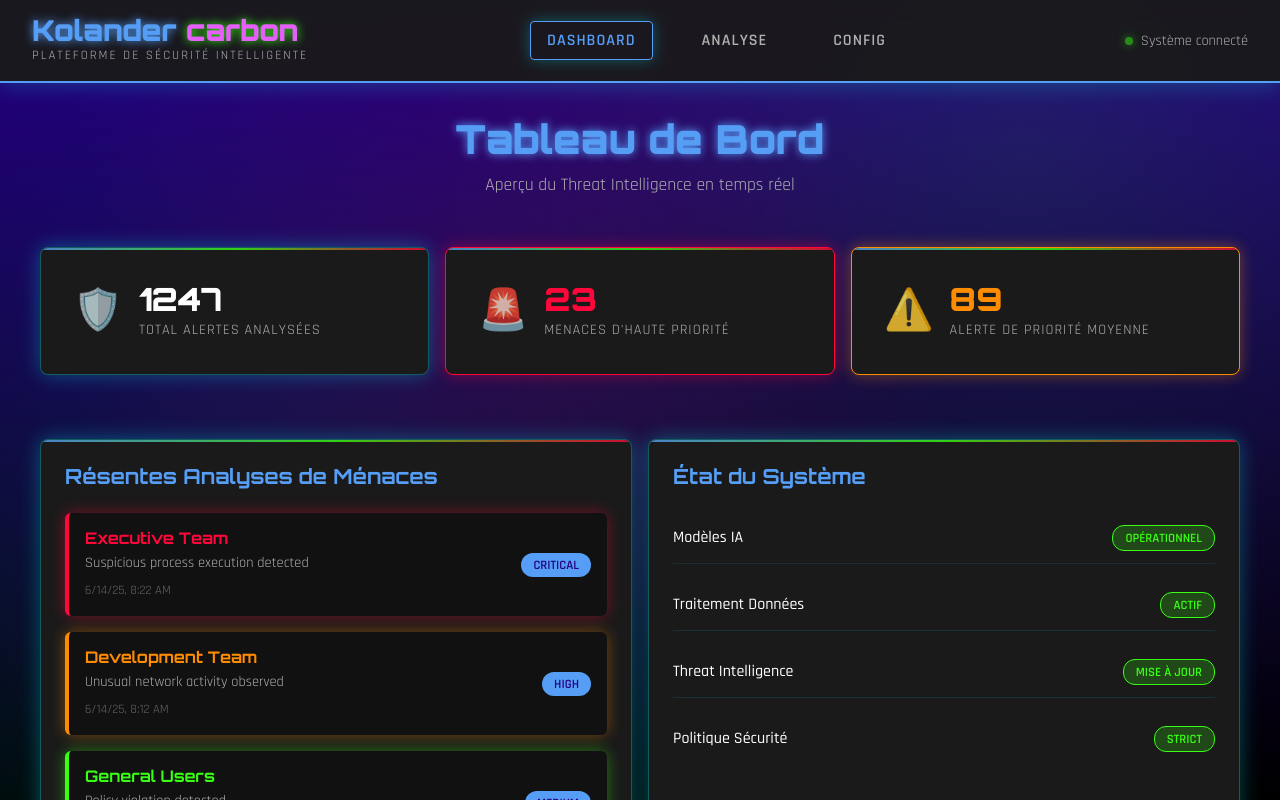
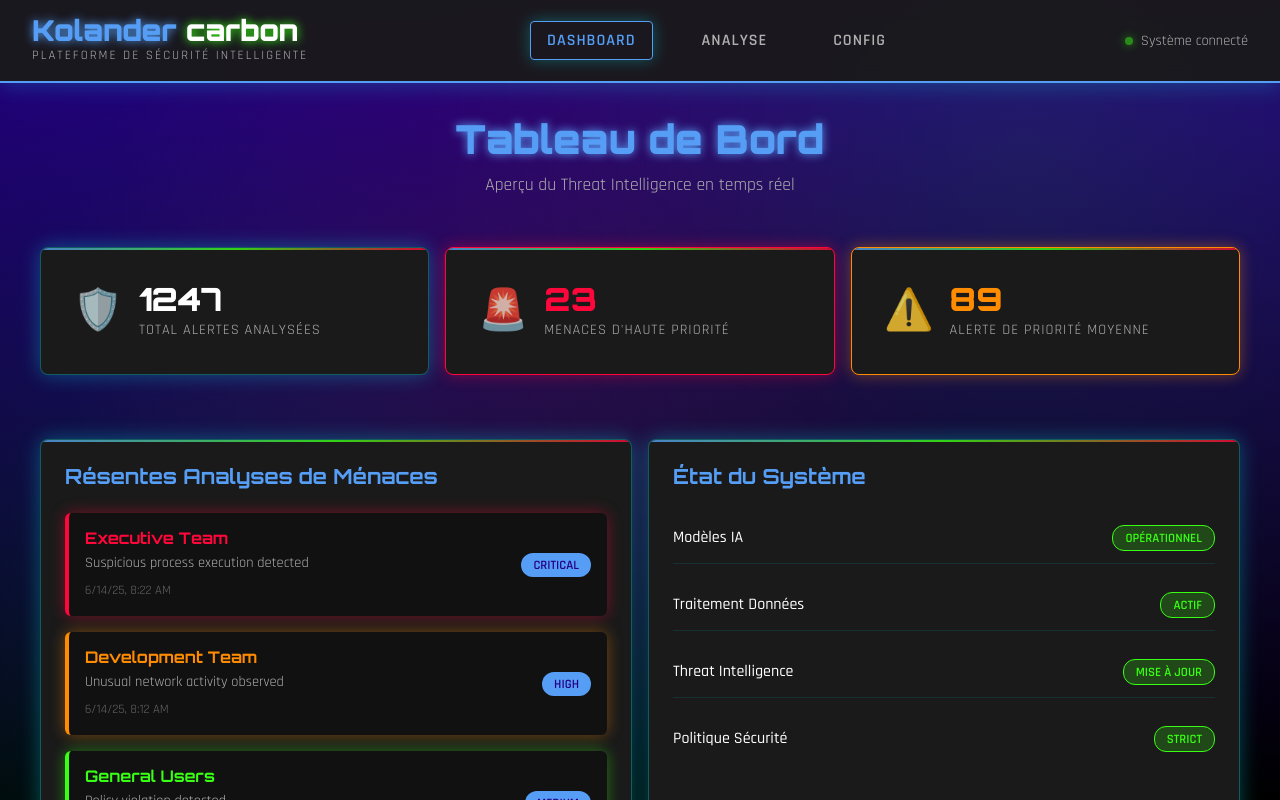
Before and after one commit to JakeYellowstone/kolander, an Angular app in the folder interface/: page /dashboard in a window 1280 px wide. Built offline with nearby package versions, Linux system fonts and the light colour scheme.

Commit message:
Customisation des champs 6

```diff
--- a/interface/src/app/components/header/header.component.css
+++ b/interface/src/app/components/header/header.component.css
@@ -32,7 +32,6 @@
 }
 
 .edr-text {
-  color: var(--eilor-violet);
   text-shadow: 0 0 10px var(--cyber-green);
 }
 
```
